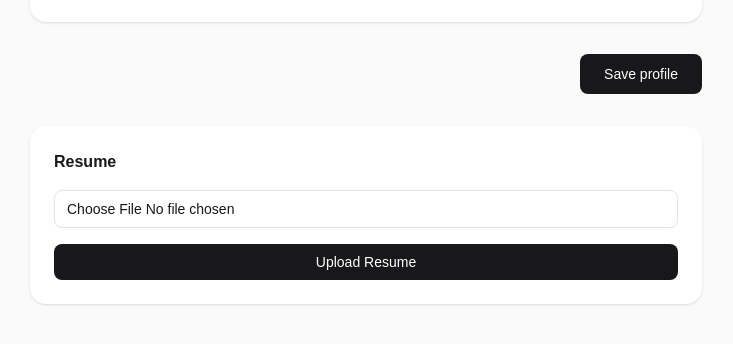
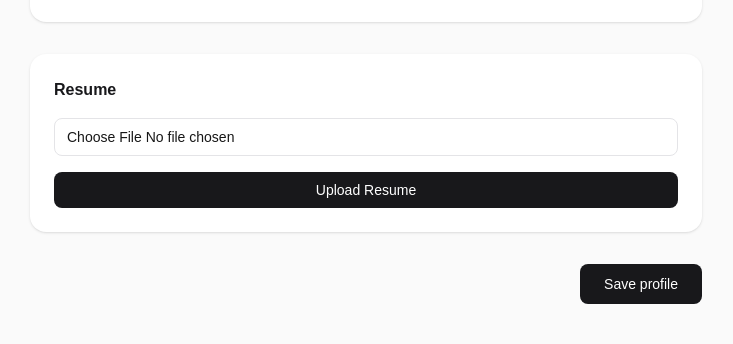
Before and after one commit to GermanYusufov/controlled-hiring-platform, a Next.js app: page /profile in a window 1280 px wide. Shown: the part 1062-1406 px from the top of the page, without its empty margins (274-1007 px from the left). Built offline with nearby package versions, Linux system fonts and the light colour scheme; no server answers.

Commit message:
Fix resume section layout

```diff
--- a/app/profile/page.tsx
+++ b/app/profile/page.tsx
@@ -242,6 +242,30 @@
               </p>
             )}
 
+          <section className="rounded-2xl bg-white p-6 shadow-sm">
+            <h2 className="mb-4 text-base font-semibold text-zinc-900">
+              Resume
+            </h2>
+
+            <div className="flex flex-col gap-4">
+              <input
+                type="file"
+                name="resume"
+                accept=".pdf"
+                required
+                className="rounded-lg border border-zinc-200 px-3 py-2 text-sm"
+              />
+
+              <button
+                type="button"
+                className="rounded-lg bg-zinc-900 px-4 py-2 text-sm font-medium text-white"
+              >
+                Upload Resume
+              </button>
+
+            </div>
+          </section>
+
             <div className="flex justify-end">
               <button
                 type="submit"
@@ -253,28 +277,6 @@
             </div>
           </form>
 
-          <section className="rounded-2xl bg-white p-6 shadow-sm">
-            <h2 className="mb-4 text-base font-semibold text-zinc-900">
-              Resume
-            </h2>
-
-            <form action={uploadResume} className="flex flex-col gap-4">
-              <input
-                type="file"
-                name="resume"
-                accept=".pdf"
-                required
-                className="rounded-lg border border-zinc-200 px-3 py-2 text-sm"
-              />
-
-              <button
-                type="submit"
-                className="rounded-lg bg-zinc-900 px-4 py-2 text-sm font-medium text-white"
-              >
-                Upload Resume
-              </button>
-            </form>
-          </section>
         </div>
       </div>
     </div>
```
